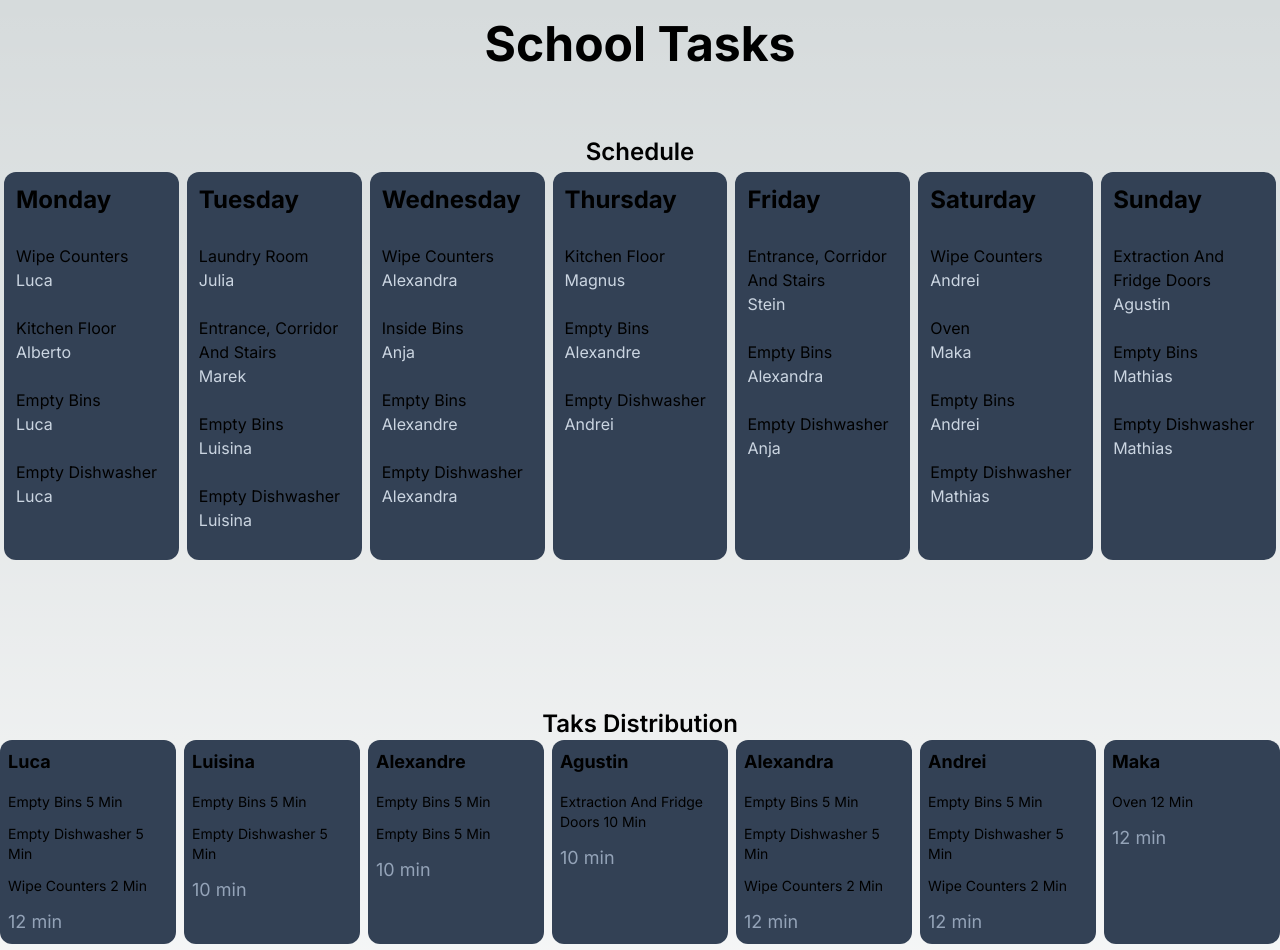
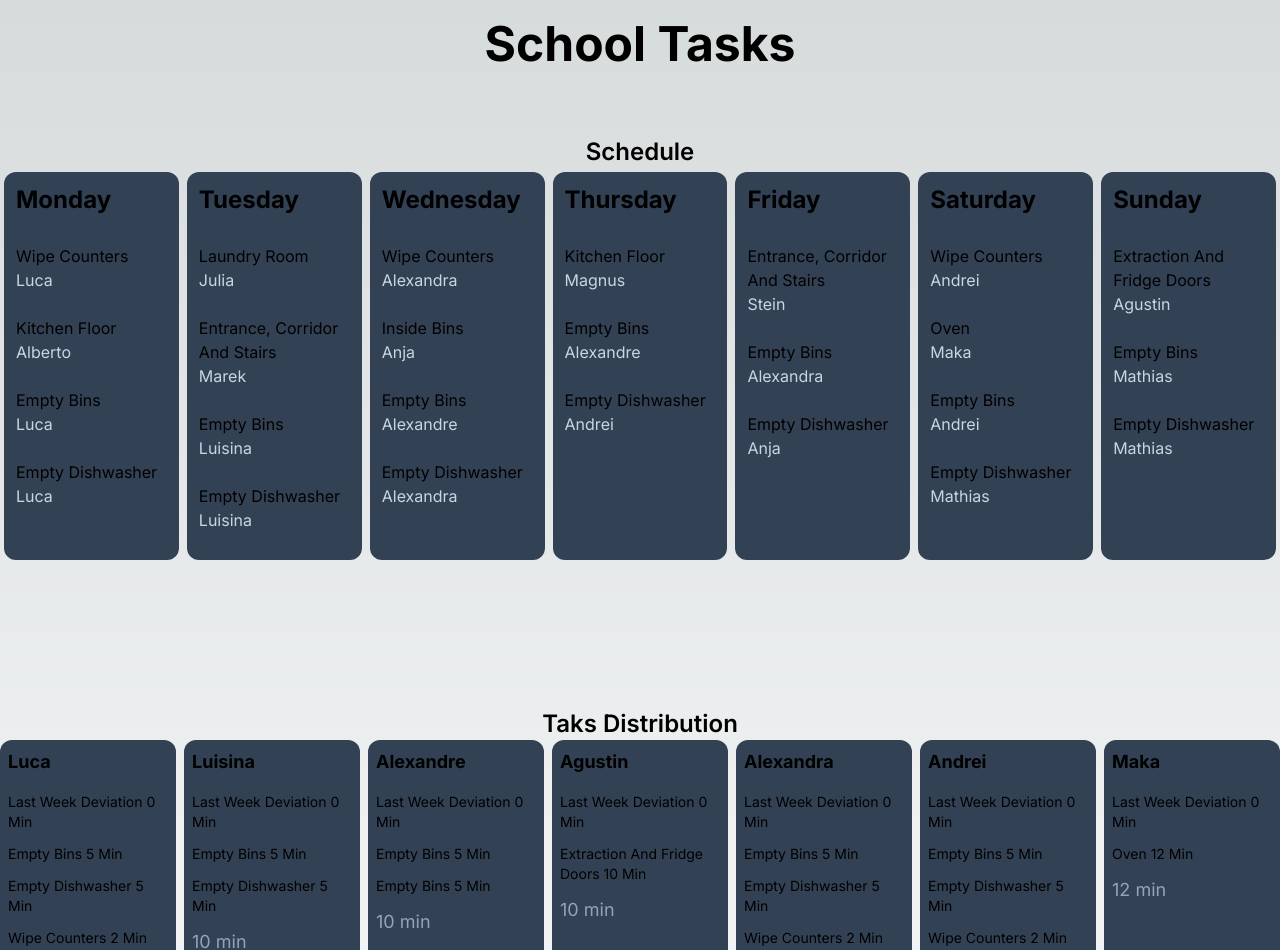
Before and after one commit to Soulzen/tareas-oye, a Next.js app: page / in a window 1280 px wide. Shown: the top 950 px of the page. Built offline with nearby package versions, Linux system fonts and the light colour scheme.

Commit message:
added last week deviation

```diff
--- a/src/components/assignment.tsx
+++ b/src/components/assignment.tsx
@@ -9,6 +9,10 @@ const Assignmeet = ({ assignment }: AssignmeetProps) => {
     <div className="p-2 w-50 bg-slate-700 rounded-xl basis-40 flex-1">
       <h2 className="capitalize mb-3 text-lg font-bold">{assignment.name}</h2>
       <ul>
+        <li className="my-1 py-1 capitalize text-sm">
+          Last Week Deviation {parseFloat(assignment.lastWeekWork.toFixed(2))}{" "}
+          min
+        </li>
         {assignment.tasks.map((task: Task) => (
           <li key={task.id} className="my-1 py-1 capitalize text-sm">
             {task.name} {task.weight} min
--- a/src/services/assignTasks.ts
+++ b/src/services/assignTasks.ts
@@ -31,14 +31,17 @@ export const assignTasks = (
 
   console.log(workingPeople)
 
-  // Calculate the diference to the ideal 15min work time for each person
-  const deviation = workingPeople.map((person) => {
-    return {
-      id: person.id,
-      name: person.name,
-      lastWeekWork: person.currentWeight - 15
-    }
-  })
+  // Calculate the diference to the average time worked
+  const averageTime = workingPeople.reduce(
+    (acc, person) => acc + person.currentWeight,
+    0
+  )
+  const deviation = workingPeople.map((person) => ({
+    id: person.id,
+    name: person.name,
+    deviation: person.currentWeight - averageTime / workingPeople.length
+  }))
+
   console.log(deviation)
   return workingPeople
 }
```
